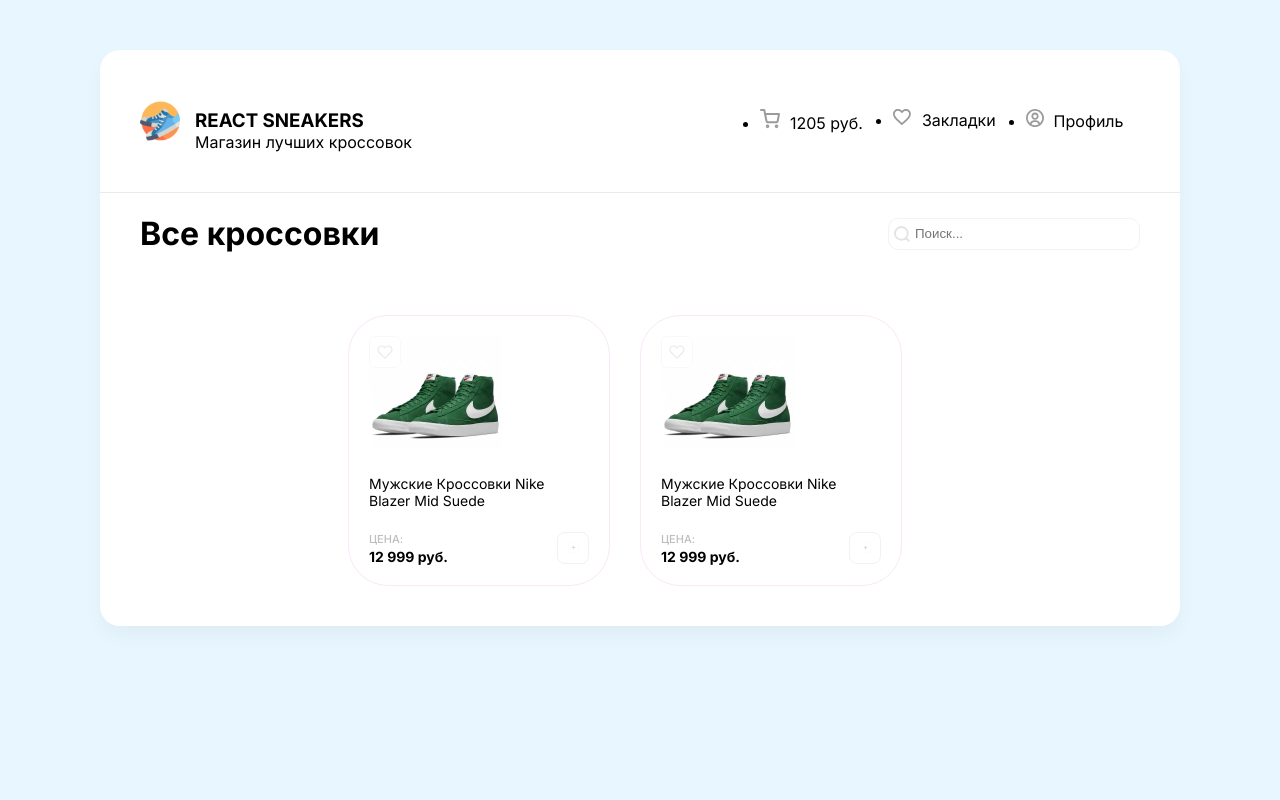
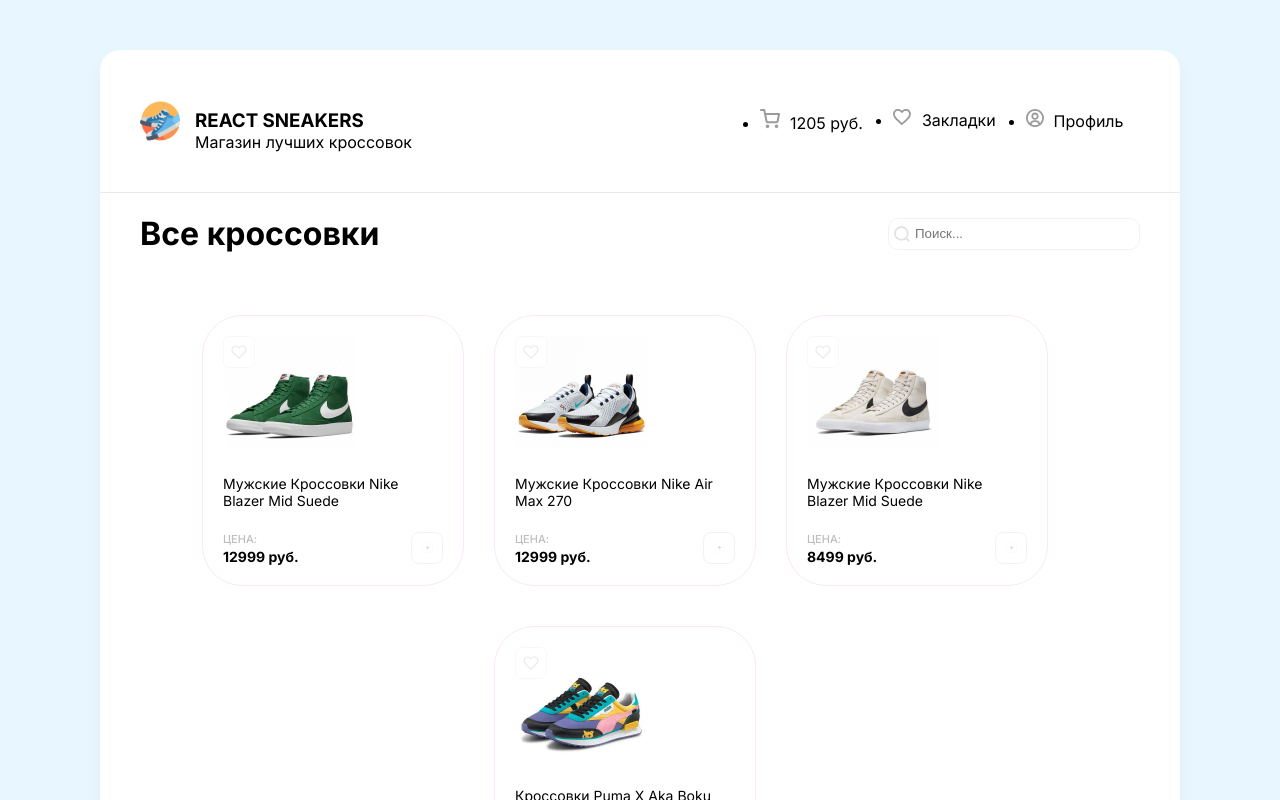
Before and after one commit to Beinyc/react-sneakers-website, a React (Create React App) app: page / in a window 1280 px wide. Shown: the top 800 px of the page. Built offline with nearby package versions, Linux system fonts and the light colour scheme.

Commit message:
сделан рендеринг кроссовок через  массив

```diff
--- a/src/App.js
+++ b/src/App.js
@@ -3,6 +3,29 @@
 import Header from './components/Header/Header'
 import Overlay from './components/Overlay/Overlay';
 import Main from './components/Main/Main';
+
+const sneakers = [
+  {
+    title: 'Мужские Кроссовки Nike Blazer Mid Suede',
+    price: 12999,
+    imageUrl: '/img/sneakers/sneakers 1.jpg',
+  },
+  {
+    title: 'Мужские Кроссовки Nike Air Max 270',
+    price: 12999,
+    imageUrl: '/img/sneakers/sneakers 2.jpg',
+  },
+  {
+    title: 'Мужские Кроссовки Nike Blazer Mid Suede',
+    price: 8499,
+    imageUrl: '/img/sneakers/sneakers 3.jpg',
+  },
+  {
+    title: 'Кроссовки Puma X Aka Boku Future Rider',
+    price: 8999,
+    imageUrl: '/img/sneakers/sneakers 4.jpg',
+  },
+]
 
 function App() {
   return (
@@ -11,8 +34,11 @@
       <Overlay/>
       <Main/>
       <div className='card-flex'>
-        <Card/>
-        <Card/>
+        {
+          sneakers.map((obj) => (
+            <Card title={obj.title} price={obj.price} imageUrl={obj.imageUrl} />
+          ))
+        }
       </div>
     </div>
   );
--- a/src/components/Card/Card.jsx
+++ b/src/components/Card/Card.jsx
@@ -1,19 +1,19 @@
 import React from 'react'
 import './Card.css'
 
-export default function Card() {
+export default function Card(props) {
   return (
       <div className='card__favorite'>
         <div className='card__favorites'>
           <img src='/img/heard-unliked.svg' alt='unliked'/>
         </div>
-          <img width={133} height={112} src='./img/sneakers/sneakers 1.jpg'alt='кроссовки'/>
-          <h5 className='card__title'>Мужские Кроссовки Nike Blazer Mid Suede</h5>
+          <img width={133} height={112} src={props.imageUrl} alt='кроссовки'/>
+          <h5 className='card__title'>{props.title}</h5>
           <div className='card__button'>
           <div className='card__full-price'>
               <div className='card__total-price'>
                 <span className='card_prise'>Цена:</span>
-                <b className='card__prises'>12 999 руб.</b>
+                <b className='card__prises'>{props.price} руб.</b>
               </div>
           </div>
             <button className='button'>
```
